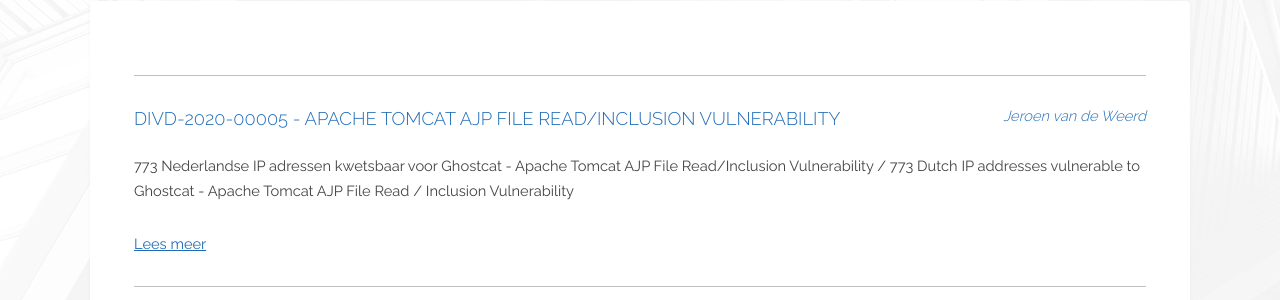
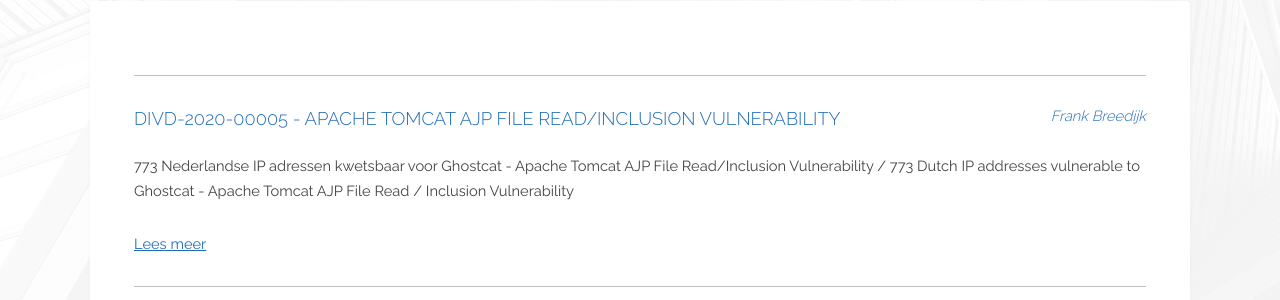
Before and after one commit to DIVD-NL/SecurityMeldpunt, a Jekyll site: the page built from cases.md, in a window 1280 px wide and 900 px high. Shown: the part 358-658 px from the top of the window. Built offline with Jekyll 4.4.1, drawn with Linux system fonts in a browser that asks for light colours; our own code applies the rules of GitHub Pages for plain Markdown files.

Commit message:
Adding handler reference to case DIVD-2020-00005

```diff
--- a/cases/DIVD-2020-00005.md
+++ b/cases/DIVD-2020-00005.md
@@ -3,14 +3,14 @@
 title: DIVD-2020-00005 - Apache Tomcat AJP File Read/Inclusion Vulnerability
 divd: DIVD-2020-00005
 short: Apache Tomcat AJP File Read/Inclusion Vulnerability
-author: Jeroen van de Weerd
+author: Frank Breedijk
 excerpt: 773 Nederlandse IP adressen kwetsbaar voor Ghostcat - Apache Tomcat AJP File Read/Inclusion Vulnerability   / 773 Dutch IP addresses vulnerable to Ghostcat - Apache Tomcat AJP File Read / Inclusion Vulnerability
 redirect_from:
   - /DIVD-2020-00005/
 ---
 
 | Our reference | [{{ page.divd }}]({{ page.divd }}) |
-| Case lead | Frank Breedijk |
+| Case lead | [{{ page.author }}](/handlers/{{ page.author }})  |
 | Author | Jeroen van de Weerd |
 | CVE(s) | CVE-2020-1938 |
 | Products | Apache Tomcat AJP |
```
